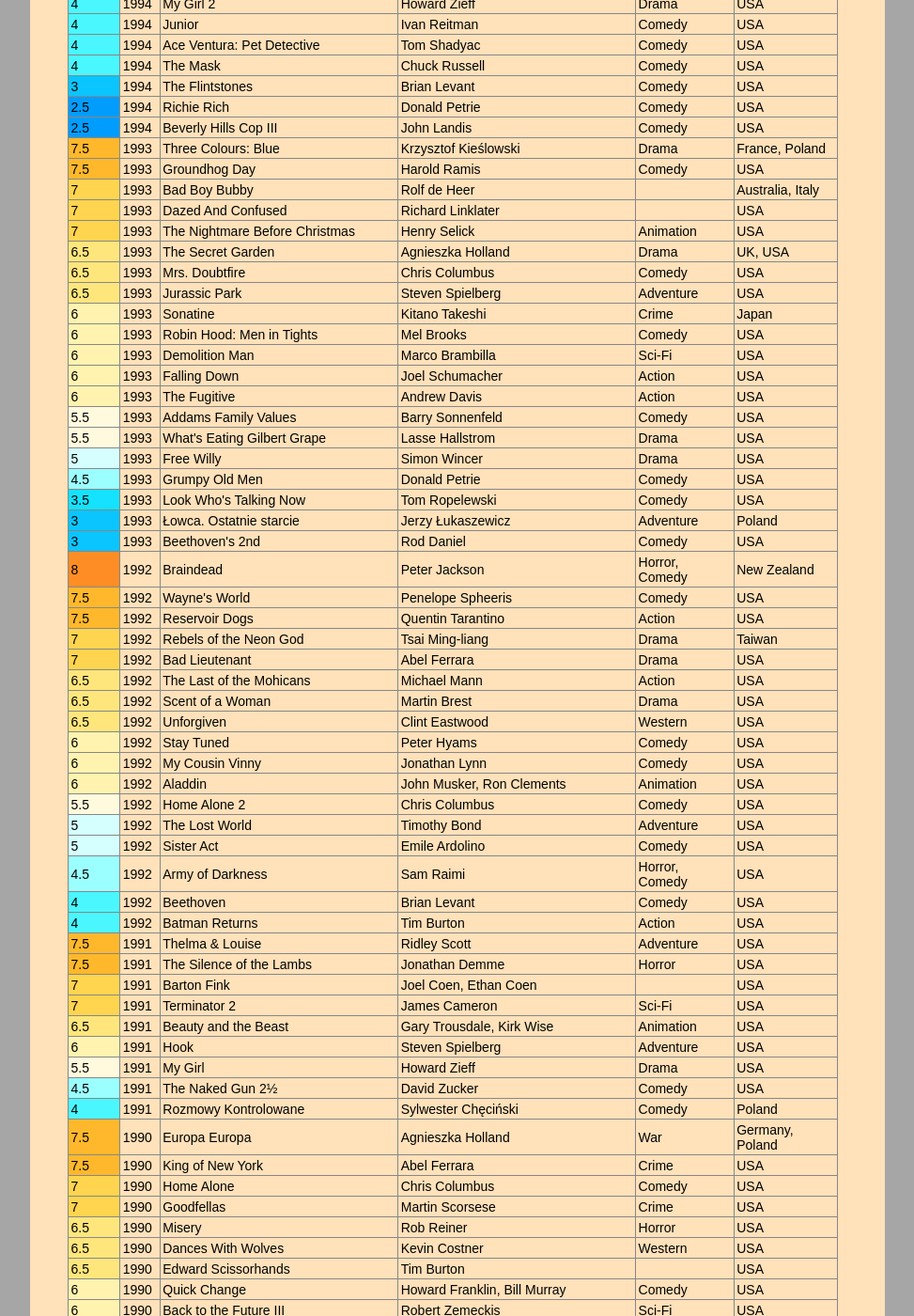
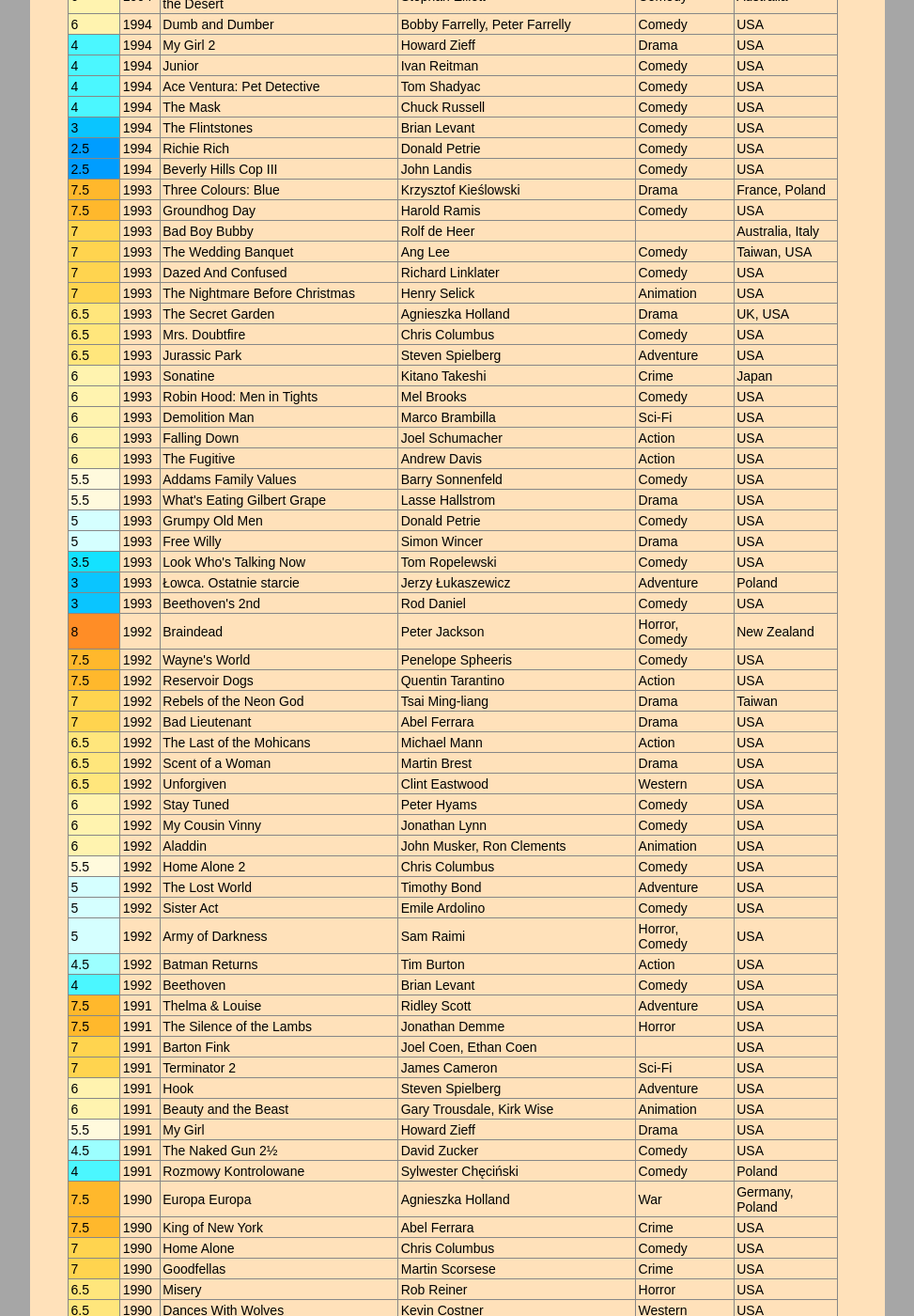
Before and after one commit to witbag/witbag.github.io, a Jekyll site: the page built from likes/index.html, in a window 1280 px wide and 1400 px high, scrolled down 11830 px. Shown: the whole window at 94% size, without its empty margins (153-1126 px from the left). Built offline with Jekyll 4.4.1, drawn with Linux system fonts in a browser that asks for light colours; some of the changed text lies outside the part shown.

Commit message:
Update index.html

```diff
--- a/likes/index.html
+++ b/likes/index.html
@@ -37,6 +37,7 @@
 <table class="sortable">
 
 <thead><th>Rating</th><th>Year</th><th>Title</th><th>Director</th><th>Genre</th><th>Country</th></tr></thead><tbody>
+ <tr><td bgcolor=#ffe67c>6.5</td><td>2020</td><td>Never Rarely Sometimes Always</td><td>Eliza Hittman</td><td>Drama</td><td>USA, UK</td></tr>
  <tr><td bgcolor=#ffe67c>6.5</td><td>2020</td><td>Palm Springs</td><td>Max Barbakow</td><td>Romance, Comedy</td><td>USA</td></tr>
  <tr><td bgcolor=#fff3af>6</td><td>2020</td><td>The Woman Who Ran</td><td>Hong Sang-soo</td><td>Drama</td><td>South Korea</td></tr>
  <tr><td bgcolor=#9cffff>4.5</td><td>2020</td><td>An American Pickle</td><td>Brandon Trost</td><td>Comedy</td><td>USA</td></tr>
@@ -88,6 +89,7 @@
  <tr><td bgcolor=#fff3af>6</td><td>2017</td><td>The Death of Stalin</td><td>Armando Iannucci</td><td>Comedy</td><td>UK</td></tr>
  <tr><td bgcolor=#fff3af>6</td><td>2017</td><td>The Big Sick</td><td>Michael Showalter</td><td>Romance, Comedy</td><td>USA</td></tr>
  <tr><td bgcolor=#fff3af>6</td><td>2017</td><td>Lady Bird</td><td>Greta Gerwig</td><td>Drama</td><td>USA</td></tr>
+ <tr><td bgcolor=#fff3af>6</td><td>2017</td><td>Baby Driver</td><td>Edgar Wright</td><td>Action</td><td>USA, UK</td></tr>
  <tr><td bgcolor=#fff3af>6</td><td>2017</td><td>Blade Runner 2049</td><td>Denis Villeneuve</td><td>Sci-Fi</td><td>USA</td></tr>
  <tr><td bgcolor=#fffadd>5.5</td><td>2017</td><td>Turn Around</td><td>Chen Ta-pu</td><td>Drama</td><td>Taiwan</td></tr>
  <tr><td bgcolor=#9cffff>4.5</td><td>2017</td><td>What the Health</td><td>Kip Andersen, Keegan Kuhn</td><td>Documentary</td><td>USA</td></tr>
@@ -370,8 +372,8 @@
  <tr><td bgcolor=#fff3af>6</td><td>2002</td><td>Spun</td><td>Jonas Akerlund</td><td>&nbsp;</td><td>USA</td></tr>
  <tr><td bgcolor=#fffadd>5.5</td><td>2002</td><td>Insomnia</td><td>Christopher Nolan</td><td>Crime</td><td>USA</td></tr>
  <tr><td bgcolor=#fffadd>5.5</td><td>2002</td><td>The Lord of the Rings: The Two Towers </td><td>Peter Jackson</td><td>Adventure</td><td>New Zealand</td></tr>
+ <tr><td bgcolor=#d5ffff>5</td><td>2002</td><td>Zemsta</td><td>Andrzej Wajda</td><td>Comedy</td><td>Poland</td></tr>
  <tr><td bgcolor=#d5ffff>5</td><td>2002</td><td>Chicago</td><td>Rob Marshall</td><td>Musical</td><td>USA</td></tr>
- <tr><td bgcolor=#9cffff>4.5</td><td>2002</td><td>Zemsta</td><td>Andrzej Wajda</td><td>Comedy</td><td>Poland</td></tr>
  <tr><td bgcolor=#4bf7ff>4</td><td>2002</td><td>Kariera Nikosia Dyzmy</td><td>Jacek Bromski</td><td>Comedy</td><td>Poland</td></tr>
  <tr><td bgcolor=#4bf7ff>4</td><td>2002</td><td>Garage Days</td><td>Alex Proyas</td><td>Comedy</td><td>Australia</td></tr>
  <tr><td bgcolor=#4bf7ff>4</td><td>2002</td><td>Ice Age</td><td>Chris Wedge</td><td>Animation</td><td>USA</td></tr>
@@ -490,9 +492,9 @@
  <tr><td bgcolor=#009dff>2.5</td><td>1997</td><td>Batman & Robin</td><td>Joel Schumacher</td><td>Action</td><td>USA</td></tr>
  <tr><td bgcolor=#1740ff>1.5</td><td>1997</td><td>Spice World</td><td>Bob Spiers</td><td>Musical</td><td>UK</td></tr>
  <tr><td bgcolor=#ff8d26>8</td><td>1996</td><td>Conspirators of Pleasure</td><td>Jan Svankmajer</td><td>&nbsp;</td><td>Czech Republic</td></tr>
+ <tr><td bgcolor=#ffb82c>7.5</td><td>1996</td><td>Mars Attacks!</td><td>Tim Burton</td><td>Sci-Fi</td><td>USA</td></tr>
  <tr><td bgcolor=#ffd44f>7</td><td>1996</td><td>Trainspotting</td><td>Danny Boyle</td><td>Drama</td><td>UK</td></tr>
  <tr><td bgcolor=#ffe67c>6.5</td><td>1996</td><td>Microcosmos</td><td>Claude Nuridsany, Marie Perennou</td><td>Documentary</td><td>France</td></tr>
- <tr><td bgcolor=#ffe67c>6.5</td><td>1996</td><td>Mars Attacks!</td><td>Tim Burton</td><td>Sci-Fi</td><td>USA</td></tr>
  <tr><td bgcolor=#fff3af>6</td><td>1996</td><td>Bottle Rocket </td><td>Wes Anderson</td><td>Comedy</td><td>USA</td></tr>
  <tr><td bgcolor=#fff3af>6</td><td>1996</td><td>Swingers</td><td>Doug Liman</td><td>Comedy</td><td>USA</td></tr>
  <tr><td bgcolor=#fff3af>6</td><td>1996</td><td>Sleepers</td><td>Barry Levinson</td><td>Drama</td><td>USA</td></tr>
@@ -555,7 +557,8 @@
  <tr><td bgcolor=#ffb82c>7.5</td><td>1993</td><td>Three Colours: Blue</td><td>Krzysztof Kieślowski</td><td>Drama</td><td>France, Poland</td></tr>
  <tr><td bgcolor=#ffb82c>7.5</td><td>1993</td><td>Groundhog Day</td><td>Harold Ramis</td><td>Comedy</td><td>USA</td></tr>
  <tr><td bgcolor=#ffd44f>7</td><td>1993</td><td>Bad Boy Bubby</td><td>Rolf de Heer</td><td>&nbsp;</td><td>Australia, Italy</td></tr>
- <tr><td bgcolor=#ffd44f>7</td><td>1993</td><td>Dazed And Confused</td><td>Richard Linklater</td><td>&nbsp;</td><td>USA</td></tr>
+ <tr><td bgcolor=#ffd44f>7</td><td>1993</td><td>The Wedding Banquet</td><td>Ang Lee</td><td>Comedy</td><td>Taiwan, USA</td></tr>
+ <tr><td bgcolor=#ffd44f>7</td><td>1993</td><td>Dazed And Confused</td><td>Richard Linklater</td><td>Comedy</td><td>USA</td></tr>
  <tr><td bgcolor=#ffd44f>7</td><td>1993</td><td>The Nightmare Before Christmas</td><td>Henry Selick</td><td>Animation</td><td>USA</td></tr>
  <tr><td bgcolor=#ffe67c>6.5</td><td>1993</td><td>The Secret Garden</td><td>Agnieszka Holland</td><td>Drama</td><td>UK, USA</td></tr>
  <tr><td bgcolor=#ffe67c>6.5</td><td>1993</td><td>Mrs. Doubtfire</td><td>Chris Columbus</td><td>Comedy</td><td>USA</td></tr>
@@ -567,8 +570,8 @@
  <tr><td bgcolor=#fff3af>6</td><td>1993</td><td>The Fugitive</td><td>Andrew Davis</td><td>Action</td><td>USA</td></tr>
  <tr><td bgcolor=#fffadd>5.5</td><td>1993</td><td>Addams Family Values</td><td>Barry Sonnenfeld</td><td>Comedy</td><td>USA</td></tr>
  <tr><td bgcolor=#fffadd>5.5</td><td>1993</td><td>What's Eating Gilbert Grape</td><td>Lasse Hallstrom</td><td>Drama</td><td>USA</td></tr>
+ <tr><td bgcolor=#d5ffff>5</td><td>1993</td><td>Grumpy Old Men</td><td>Donald Petrie</td><td>Comedy</td><td>USA</td></tr>
  <tr><td bgcolor=#d5ffff>5</td><td>1993</td><td>Free Willy</td><td>Simon Wincer</td><td>Drama</td><td>USA</td></tr>
- <tr><td bgcolor=#9cffff>4.5</td><td>1993</td><td>Grumpy Old Men</td><td>Donald Petrie</td><td>Comedy</td><td>USA</td></tr>
  <tr><td bgcolor=#14e2ff>3.5</td><td>1993</td><td>Look Who's Talking Now</td><td>Tom Ropelewski</td><td>Comedy</td><td>USA</td></tr>
  <tr><td bgcolor=#0ac5ff>3</td><td>1993</td><td>Łowca. Ostatnie starcie</td><td>Jerzy Łukaszewicz</td><td>Adventure</td><td>Poland</td></tr>
  <tr><td bgcolor=#0ac5ff>3</td><td>1993</td><td>Beethoven's 2nd</td><td>Rod Daniel</td><td>Comedy</td><td>USA</td></tr>
@@ -586,15 +589,15 @@
  <tr><td bgcolor=#fffadd>5.5</td><td>1992</td><td>Home Alone 2</td><td>Chris Columbus</td><td>Comedy</td><td>USA</td></tr>
  <tr><td bgcolor=#d5ffff>5</td><td>1992</td><td>The Lost World</td><td>Timothy Bond</td><td>Adventure</td><td>USA</td></tr>
  <tr><td bgcolor=#d5ffff>5</td><td>1992</td><td>Sister Act</td><td>Emile Ardolino</td><td>Comedy</td><td>USA</td></tr>
- <tr><td bgcolor=#9cffff>4.5</td><td>1992</td><td>Army of Darkness</td><td>Sam Raimi</td><td>Horror, Comedy</td><td>USA</td></tr>
+ <tr><td bgcolor=#d5ffff>5</td><td>1992</td><td>Army of Darkness</td><td>Sam Raimi</td><td>Horror, Comedy</td><td>USA</td></tr>
+ <tr><td bgcolor=#9cffff>4.5</td><td>1992</td><td>Batman Returns</td><td>Tim Burton</td><td>Action</td><td>USA</td></tr>
  <tr><td bgcolor=#4bf7ff>4</td><td>1992</td><td>Beethoven</td><td>Brian Levant</td><td>Comedy</td><td>USA</td></tr>
- <tr><td bgcolor=#4bf7ff>4</td><td>1992</td><td>Batman Returns</td><td>Tim Burton</td><td>Action</td><td>USA</td></tr>
  <tr><td bgcolor=#ffb82c>7.5</td><td>1991</td><td>Thelma & Louise</td><td>Ridley Scott</td><td>Adventure</td><td>USA</td></tr>
  <tr><td bgcolor=#ffb82c>7.5</td><td>1991</td><td>The Silence of the Lambs</td><td>Jonathan Demme</td><td>Horror</td><td>USA</td></tr>
  <tr><td bgcolor=#ffd44f>7</td><td>1991</td><td>Barton Fink</td><td>Joel Coen, Ethan Coen</td><td>&nbsp;</td><td>USA</td></tr>
  <tr><td bgcolor=#ffd44f>7</td><td>1991</td><td>Terminator 2</td><td>James Cameron</td><td>Sci-Fi</td><td>USA</td></tr>
- <tr><td bgcolor=#ffe67c>6.5</td><td>1991</td><td>Beauty and the Beast</td><td>Gary Trousdale, Kirk Wise</td><td>Animation</td><td>USA</td></tr>
  <tr><td bgcolor=#fff3af>6</td><td>1991</td><td>Hook</td><td>Steven Spielberg</td><td>Adventure</td><td>USA</td></tr>
+ <tr><td bgcolor=#fff3af>6</td><td>1991</td><td>Beauty and the Beast</td><td>Gary Trousdale, Kirk Wise</td><td>Animation</td><td>USA</td></tr>
  <tr><td bgcolor=#fffadd>5.5</td><td>1991</td><td>My Girl</td><td>Howard Zieff</td><td>Drama</td><td>USA</td></tr>
  <tr><td bgcolor=#9cffff>4.5</td><td>1991</td><td>The Naked Gun 2½</td><td>David Zucker</td><td>Comedy</td><td>USA</td></tr>
  <tr><td bgcolor=#4bf7ff>4</td><td>1991</td><td>Rozmowy Kontrolowane</td><td>Sylwester Chęciński</td><td>Comedy</td><td>Poland</td></tr>
@@ -630,7 +633,8 @@
  <tr><td bgcolor=#ffd44f>7</td><td>1988</td><td>Die Hard</td><td>John McTiernan</td><td>Action</td><td>USA</td></tr>
  <tr><td bgcolor=#ffe67c>6.5</td><td>1988</td><td>A Fish Called Wanda</td><td>Charles Crichton</td><td>Comedy</td><td>UK</td></tr>
  <tr><td bgcolor=#ffe67c>6.5</td><td>1988</td><td>Naked Gun</td><td>David Zucker</td><td>Comedy</td><td>USA</td></tr>
- <tr><td bgcolor=#fffadd>5.5</td><td>1988</td><td>Kingsajz</td><td>Juliusz Machulski</td><td>Comedy</td><td>Poland</td></tr>
+ <tr><td bgcolor=#fff3af>6</td><td>1988</td><td>Kingsajz</td><td>Juliusz Machulski</td><td>Comedy</td><td>Poland</td></tr>
+ <tr><td bgcolor=#fffadd>5.5</td><td>1988</td><td>Coming to America</td><td>John Landis</td><td>Comedy</td><td>USA</td></tr>
  <tr><td bgcolor=#d5ffff>5</td><td>1988</td><td>Big</td><td>Penny Marshall</td><td>Comedy</td><td>USA</td></tr>
  <tr><td bgcolor=#ffb82c>7.5</td><td>1987</td><td>Where Is the Friend's Home?</td><td>Abbas Kiarostami</td><td>Drama</td><td>Iran</td></tr>
  <tr><td bgcolor=#ffb82c>7.5</td><td>1987</td><td>Wings of Desire</td><td>Wim Wenders</td><td>&nbsp;</td><td>Germany</td></tr>
@@ -812,11 +816,12 @@
  <tr><td bgcolor=#fff3af>6</td><td>1967</td><td>Westerplatte</td><td>Stanisław Różewicz</td><td>War</td><td>Poland</td></tr>
  <tr><td bgcolor=#fff3af>6</td><td>1967</td><td>Sami swoi</td><td>Sylwester Chęciński</td><td>Comedy</td><td>Poland</td></tr>
  <tr><td bgcolor=#fff3af>6</td><td>1967</td><td>The Jungle Book</td><td>Wolfgang Reitherman</td><td>Animation</td><td>USA</td></tr>
- <tr><td bgcolor=#9cffff>4.5</td><td>1967</td><td>Doctor Dolittle</td><td>Richard Fleischer</td><td>Musical</td><td>USA</td></tr>
+ <tr><td bgcolor=#d5ffff>5</td><td>1967</td><td>Doctor Dolittle</td><td>Richard Fleischer</td><td>Musical</td><td>USA</td></tr>
  <tr><td bgcolor=#ff5f22>8.5</td><td>1966</td><td>Blow Up</td><td>Michelangelo Antonioni</td><td>Mystery</td><td>UK</td></tr>
  <tr><td bgcolor=#ff8d26>8</td><td>1966</td><td>Persona</td><td>Ingmar Bergman</td><td>&nbsp;</td><td>Sweden</td></tr>
  <tr><td bgcolor=#ff8d26>8</td><td>1966</td><td>The Good, the Bad and the Ugly</td><td>Sergio Leone</td><td>Western</td><td>Italy</td></tr>
  <tr><td bgcolor=#d5ffff>5</td><td>1966</td><td>Piekło i Niebo</td><td>Stanisław Różewicz</td><td>Comedy</td><td>Poland</td></tr>
+ <tr><td bgcolor=#ff8d26>8</td><td>1965</td><td>Repulsion</td><td>Roman Polański</td><td>Horror</td><td>UK</td></tr>
  <tr><td bgcolor=#ffb82c>7.5</td><td>1965</td><td>The Sound of Music</td><td>Robert Wise</td><td>Musical</td><td>USA</td></tr>
  <tr><td bgcolor=#ffd44f>7</td><td>1965</td><td>The Loves of a Blonde</td><td>Milos Forman</td><td>Comedy</td><td>Czechoslovakia</td></tr>
  <tr><td bgcolor=#ffd44f>7</td><td>1965</td><td>The Great Race</td><td>Blake Edwards</td><td>Comedy</td><td>USA</td></tr>
@@ -870,8 +875,8 @@
  <tr><td bgcolor=#ffb82c>7.5</td><td>1952</td><td>High Noon</td><td>Fred Zinnemann</td><td>Western</td><td>USA</td></tr>
  <tr><td bgcolor=#ff5f22>8.5</td><td>1951</td><td>Miracle in Milan</td><td>Vittorio De Sica</td><td>Comedy</td><td>Italy</td></tr>
  <tr><td bgcolor=#ffb82c>7.5</td><td>1951</td><td>The African Queen</td><td>John Huston</td><td>Adventure</td><td>USA</td></tr>
- <tr><td bgcolor=#ffb82c>7.5</td><td>1951</td><td>Singin' in the Rain</td><td>Stanley Donen, Gene Kelly</td><td>Musical</td><td>USA</td></tr>
- <tr><td bgcolor=#ffe67c>6.5</td><td>1951</td><td>An American in Paris</td><td>Vincente Minnelli</td><td>Musical</td><td>USA</td></tr>
+ <tr><td bgcolor=#ffd44f>7</td><td>1951</td><td>An American in Paris</td><td>Vincente Minnelli</td><td>Musical</td><td>USA</td></tr>
+ <tr><td bgcolor=#ffd44f>7</td><td>1951</td><td>Singin' in the Rain</td><td>Stanley Donen, Gene Kelly</td><td>Musical</td><td>USA</td></tr>
  <tr><td bgcolor=#ffe67c>6.5</td><td>1951</td><td>Strangers on a Train</td><td>Alfred Hitchcock</td><td>Crime</td><td>USA</td></tr>
  <tr><td bgcolor=#ff8d26>8</td><td>1950</td><td>Sunset Blvd.</td><td>Billy Wilder</td><td>Drama</td><td>USA</td></tr>
  <tr><td bgcolor=#ffb82c>7.5</td><td>1950</td><td>Rashomon</td><td>Kurosawa Akira</td><td>Crime</td><td>Japan</td></tr>
@@ -879,6 +884,7 @@
  <tr><td bgcolor=#f31228>9</td><td>1948</td><td>Bicycle Thieves</td><td>Vittorio De Sica</td><td>Drama</td><td>Italy</td></tr>
  <tr><td bgcolor=#ff5f22>8.5</td><td>1948</td><td>The Treasure of Sierra Madre</td><td>John Huston</td><td>Adventure</td><td>USA</td></tr>
  <tr><td bgcolor=#ffd44f>7</td><td>1948</td><td>Germany Year Zero</td><td>Roberto Rossellini</td><td>Drama</td><td>Italy, Germany</td></tr>
+ <tr><td bgcolor=#ffb82c>7.5</td><td>1947</td><td>The Lady from Shanghai</td><td>Orson Welles</td><td>Crime</td><td>USA</td></tr>
  <tr><td bgcolor=#ff8d26>8</td><td>1946</td><td>It's a Wonderful Life</td><td>Frank Capra</td><td>Drama</td><td>USA</td></tr>
  <tr><td bgcolor=#ffb82c>7.5</td><td>1946</td><td>Notorious</td><td>Alfred Hitchcock</td><td>&nbsp;</td><td>USA</td></tr>
  <tr><td bgcolor=#fff3af>6</td><td>1946</td><td>Zakazane piosenki</td><td>Leonard Buczkowski</td><td>Musical</td><td>Poland</td></tr>
```
Also changed, not shown: other parts of likes/index.html (+9 -9 lines).
